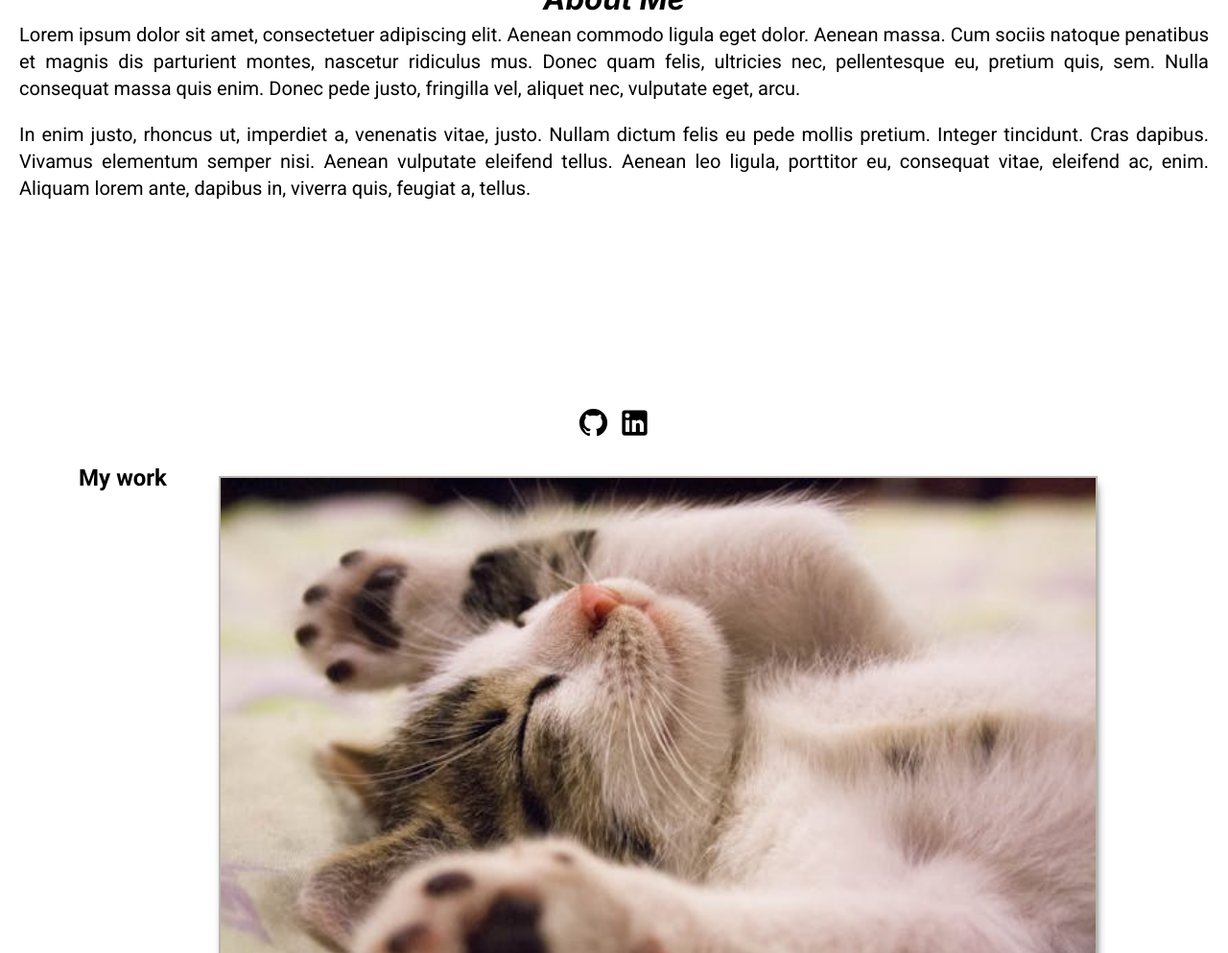
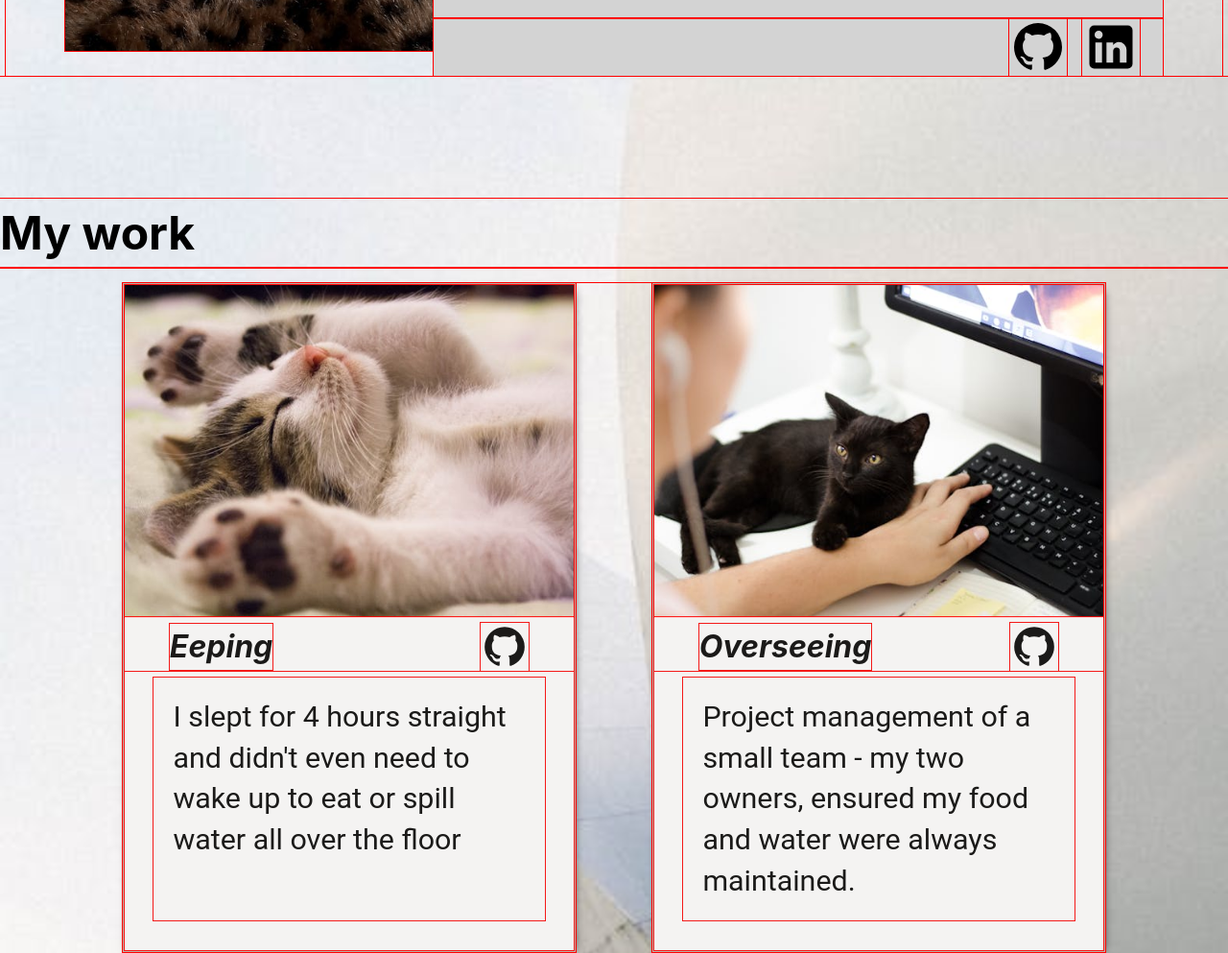
Before and after one commit to Callumacourt/homePage, a website built with webpack: page src/index.html in a window 1280 px wide. Shown: the part 493-1486 px from the top of the page at 96% size. Built offline with Linux system fonts and the light colour scheme.

Commit message:
styling updates

```diff
--- a/src/index.html
+++ b/src/index.html
@@ -36,8 +36,9 @@
   </div>
 </header>
 <main>
+  <h2 class="workHeader">My work</h2>
     <section class="workSection">
-          <h2 class="workHeader">My work</h2>
+
     <div class="myWork">
 
     <!-- Project Section-->
--- a/src/style.css
+++ b/src/style.css
@@ -8,6 +8,11 @@
   box-sizing: border-box;
   margin: 0;
 }
+
+* {
+  outline: 1px solid red; /* This will highlight all elements and make it easier to spot the overflowing content */
+}
+
 
 img,
 picture,
@@ -325,7 +330,7 @@ header {
     display: flex;
     justify-content: center;
     align-items: center;
-    padding: 20px;
+    max-width: 99%;
   }
 
   .imageContainer {
@@ -343,10 +348,9 @@ header {
   .aboutContainer {
     background-color: lightgray;
     flex-basis: 60%;
-    padding: 20px;
     grid-template-rows: repeat(3, auto);
     align-items: center;
-    width: min(100vw - 0.5rem);
+    width: calc(100vw - 0.5rem);
     justify-items: start;
   }
 
@@ -365,25 +369,29 @@ header {
   }
 
   .workHeader {
+    margin-top: 10%;
     justify-self: start;
     font-size: calc(2.6rem + 0.5vw);
+    width: 100%;
+    justify-items: center;
   }
 
   .workSection {
     display: grid;
-    grid-template-rows: auto auto;
-    margin-left: 10%;
-    margin-top: 15.5%;
+    justify-items: center;
     margin-bottom: 10%;
     height: auto;
   }
 
   .myWork {
     display: grid;
-    grid-template-columns: repeat(3, 1fr);
-    grid-template-rows: auto auto;
+    grid-template-columns: repeat(auto-fit, minmax(450px, 1fr));
+
   }
 
+ .projectLinkImg{
+  max-width: 50px;
+ }
   .project {
     grid-template-rows: 1fr 1fr;
   }
@@ -398,12 +406,13 @@ header {
 
   .project img {
     height: 100%;
-    width: auto;
+    width: 100%
   }
 
   .workTxtContainer img {
     min-height: 50px;
   }
+
 
   .footerContainer{
     height: auto;
```
Also changed, not shown: dist/index.html, dist/main.js.
